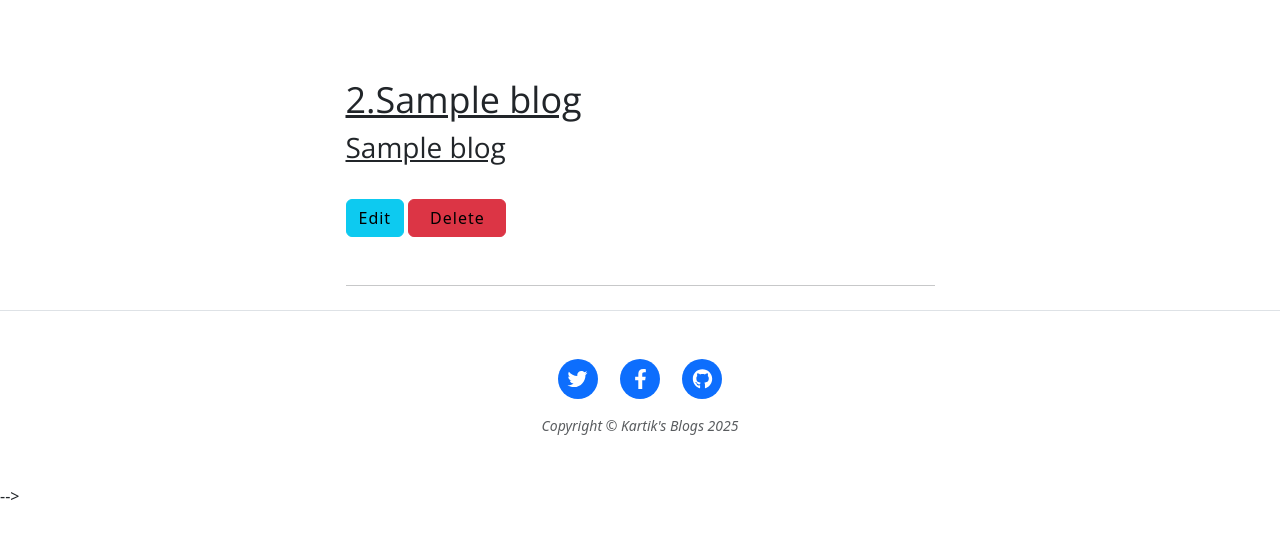
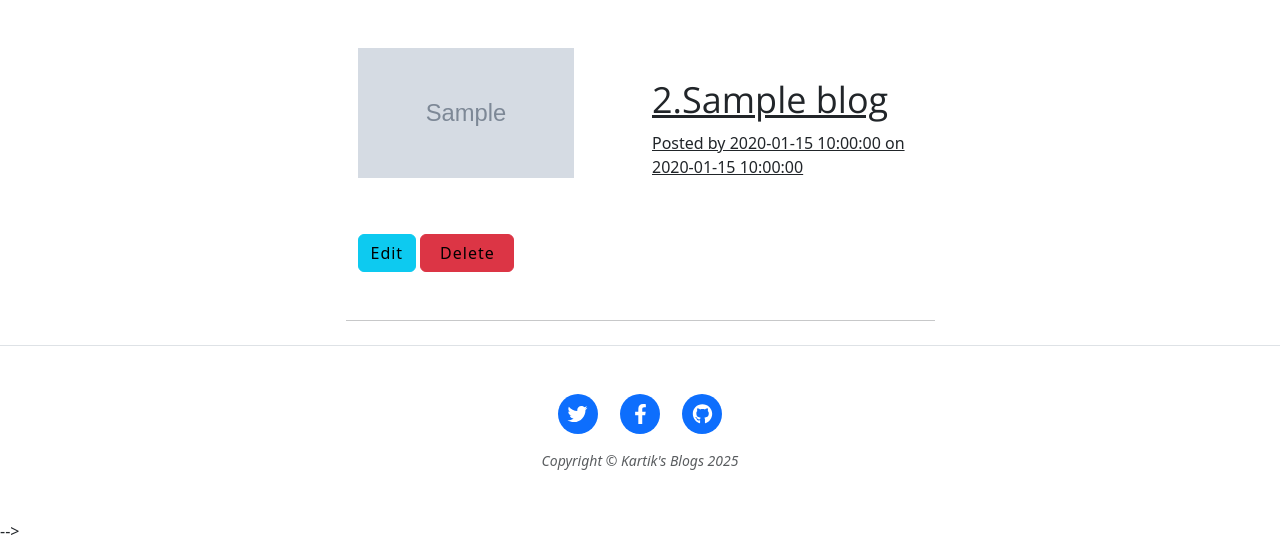
Before and after one commit to kartikm16/Flask-blog-website, a Flask app: template templates/userposts.html in a window 1280 px wide. Shown: the part 504-1047 px from the top of the page. Before the commit the page ends 1004 px from the top, so only its background shows below. Run offline with Flask 3, Linux system fonts and the light colour scheme; the template is opened without the code that fills it: most values are stand-ins (such as "Sample title", 1, 10 or a date in 2020); grey boxes marked "Sample" are stand-in pictures; some libraries are stand-ins or nearby versions.

Commit message:
Updated userblogs

```diff
--- a/main.py
+++ b/main.py
@@ -10,6 +10,7 @@ from wtforms import StringField
 from wtforms.validators import DataRequired
 import os
 from dotenv import load_dotenv
+import markdown
 load_dotenv()
 
 client_secret=os.getenv("client_secret")
@@ -117,7 +118,7 @@ def addnewpost():
     global blogs
     data={
    "id":len(blogs),
-   "body":request.form["body"],
+   "body":markdown.markdown(request.form["body"]),
    "title":request.form["title"],
    "subtitle":request.form["subtitle"],
    "image_url":request.form["image_url"],
@@ -153,7 +154,7 @@ def update(id):
      global blogs
      data={
    "id":len(blogs),
-   "body":request.form["body"],
+   "body":markdown.markdown(request.form["body"]),
    "title":request.form["title"],
    "subtitle":request.form["subtitle"],
    "image_url":request.form["image_url"],
--- a/templates/post.html
+++ b/templates/post.html
@@ -22,7 +22,7 @@
             <div class="container px-4 px-lg-5">
                 <div class="row gx-4 gx-lg-5 justify-content-center">
                     <div class="col-md-10 col-lg-8 col-xl-7">
-                        <p>{{post["body"]}}</p>
+                        <p>{{post["body"] | safe}}</p>
                         <!-- <p>Never in all their history have men been able truly to conceive of the world as one: a single sphere, a globe, having the qualities of a globe, a round earth in which all the directions eventually meet, in which there is no center because every point, or none, is center — an equal earth which all men occupy as equals. The airman's earth, if free men make it, will be truly round: a globe in practice, not in theory.</p>
                         <p>Science cuts two ways, of course; its products can be used for both good and evil. But there's no turning back from science. The early warnings about technological dangers also come from science.</p>
                         <p>What was most significant about the lunar voyage was not that man set foot on the Moon but that they set eye on the earth.</p>
--- a/templates/userposts.html
+++ b/templates/userposts.html
@@ -19,13 +19,29 @@
                 <div class="col-md-10 col-lg-8 col-xl-7">
                     {% for blog in blogs%}
                     <!-- Post preview-->
-                    <div class="post-preview">
+                   <div class="container">
+                            <div class="row">
+                                <div class="col">
+                                    {%if blog.image_url==""%}
+                                       <a href="/{{blog['id']}}"><img src="../static/assets/img/no-img.jpg" height="80%" width="80%" alt="blog_images"></a>
+                                    {%else%}
+                                    <a href="/{{blog['id']}}"><img src="{{blog.image_url}}" height="80%" width="80%" alt="blog_images"></a>
+                                    {%endif%}
+                                </div>
+                                <div class="col">
+                                    <div class="post-preview" style="text-decoration: none;">
+                                    <a href="/{{blog['id']}}" >
 
-                        <a href="/{{blog['id']}}">
-
-                            <h2 class="post-title">{{blogs.index(blog)+1}}.{{blog.title}}</h2>
-                            <h3 class="post-subtitle">{{blog.subtitle}}</h3>
-                        </a>
+                                        <h2 class="post-title" >{{blogs.index(blog)+1}}.{{blog.title}}</h2>
+                                         <p class="post-meta">
+                                            Posted by
+                                            {{blog.posted_by}}
+                                            on {{blog.date}}
+                                        </p>
+                                    </a>
+                                    </div>
+                                </div>
+                        </div>
 
                         <button type="button" class="btn btn-info"><a href="/edit{{blog['id']}}" style="text-decoration: none;color: black;">Edit</a></button>
                         <button type="button" class="btn btn-danger col-lg-2 my-4" ><a href="/delete{{blog['id']}}" style="text-decoration: none;color: black;"> Delete</a></button>
```
